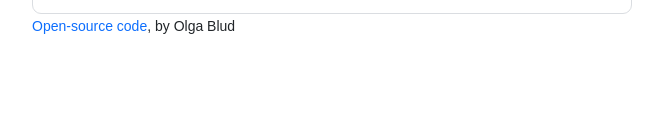
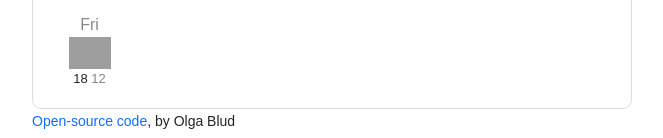
Before and after one commit to OlgaBlud/WeatherApp_SheCodesWeek7, a plain HTML site: page index.html in a window 1280 px wide. Shown: the part 260-398 px from the top of the page, without its empty margins (308-971 px from the left). Drawn offline with nearby package versions, Linux system fonts and the light colour scheme; no server answers; grey boxes are pictures that could not be loaded.

Commit message:
added html and css weather forecast for the next day

```diff
--- a/index.css
+++ b/index.css
@@ -61,3 +61,17 @@ a {
 .weather-temperature .active:hover {
   text-decoration: none;
 }
+.weather-forecast {
+  margin-top: 20px;
+  text-align: center;
+}
+.weather-forecast-day {
+  font-size: 16px;
+  color: #878787;
+}
+.weather-forecast-temperatures {
+  font-size: 13px;
+}
+.weather-forecast-temperature-min {
+  color: #878787;
+}
--- a/index.html
+++ b/index.html
@@ -60,6 +60,22 @@
               </ul>
             </div>
           </div>
+          <div class="weather-forecast">
+            <div class="row">
+              <div class="col-2">
+                <div class="weather-forecast-day">Fri</div>
+                <img
+                  src="http://shecodes-assets.s3.amazonaws.com/api/weather/icons/scattered-clouds-day.png"
+                  alt=""
+                  width="42"
+                />
+                <div class="weather-forecast-temperatures">
+                  <span class="weather-forecast-temperature-max">18</span>
+                  <span class="weather-forecast-temperature-min">12</span>
+                </div>
+              </div>
+            </div>
+          </div>
         </div>
         <small>
           <a
--- a/index.js
+++ b/index.js
@@ -1,5 +1,10 @@
 let searchForm = document.querySelector("#search-form");
 searchForm.addEventListener("submit", handleSubmit);
+let celsiusTemperature = null;
+let fahrenheitUnit = document.querySelector("#fahrenheit-unit");
+fahrenheitUnit.addEventListener("click", showFahrenheitTemperature);
+let celsiusUnit = document.querySelector("#celsius-unit");
+celsiusUnit.addEventListener("click", showCelsiusTemperature);
 function handleSubmit(event) {
   event.preventDefault();
   let cityInputElement = document.querySelector("#city-input");
@@ -11,7 +16,6 @@ function searchWeatherForCity(city) {
   // console.log(apiUrl);
   axios.get(apiUrl).then(displayTemperature);
 }
-
 function displayTemperature(response) {
   let temperatureElement = document.querySelector("#temperature");
   let cityElement = document.querySelector("#city");
@@ -52,12 +56,6 @@ function formatDate(timestamp) {
   }
   return `${day} ${hours}:${minutes}`;
 }
-let celsiusTemperature = null;
-let fahrenheitUnit = document.querySelector("#fahrenheit-unit");
-fahrenheitUnit.addEventListener("click", showFahrenheitTemperature);
-let celsiusUnit = document.querySelector("#celsius-unit");
-celsiusUnit.addEventListener("click", showCelsiusTemperature);
-
 function showCelsiusTemperature(event) {
   event.preventDefault();
   let temperatureElement = document.querySelector("#temperature");
@@ -74,5 +72,4 @@ function showFahrenheitTemperature(event) {
   let fahrenheitTemperature = (celsiusTemperature * 9) / 5 + 32;
   temperatureElement.innerHTML = Math.round(fahrenheitTemperature);
 }
-
 searchWeatherForCity("Kyiv");
```
